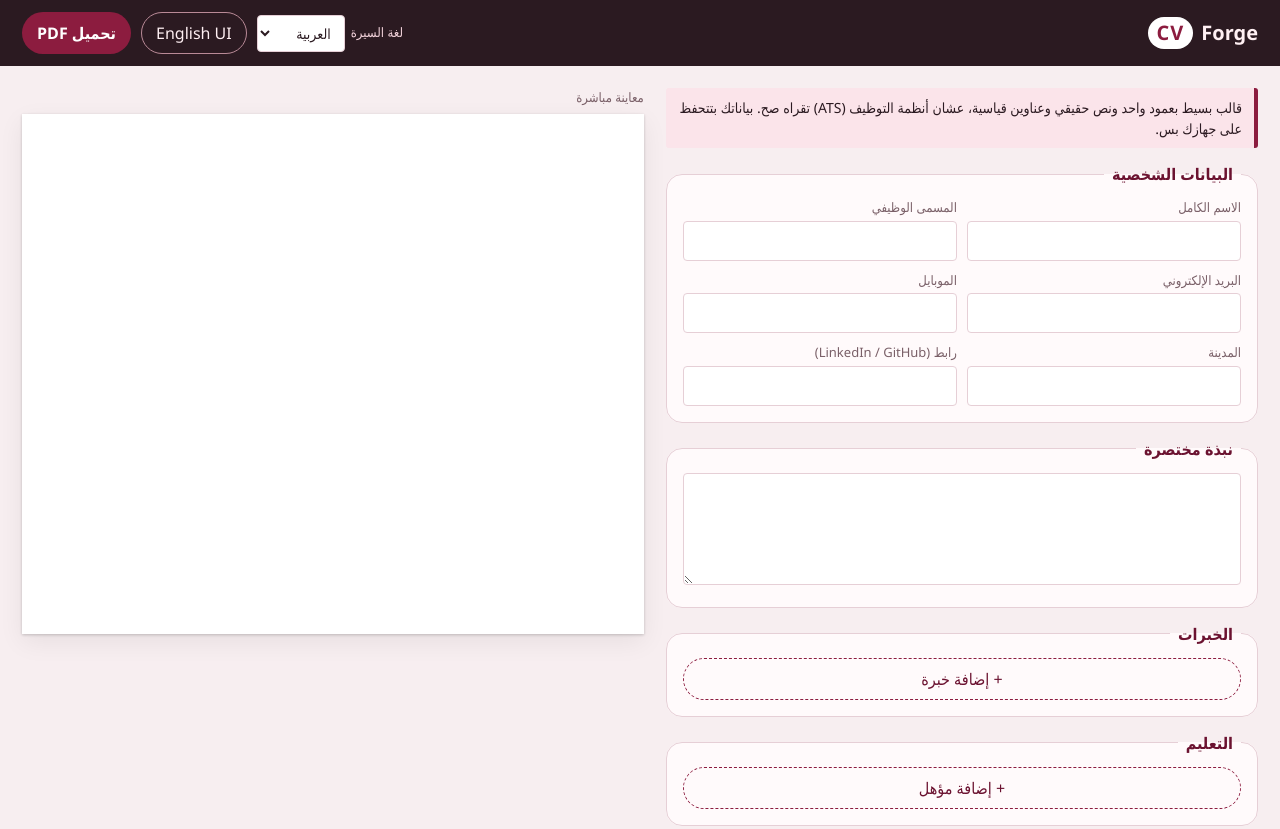
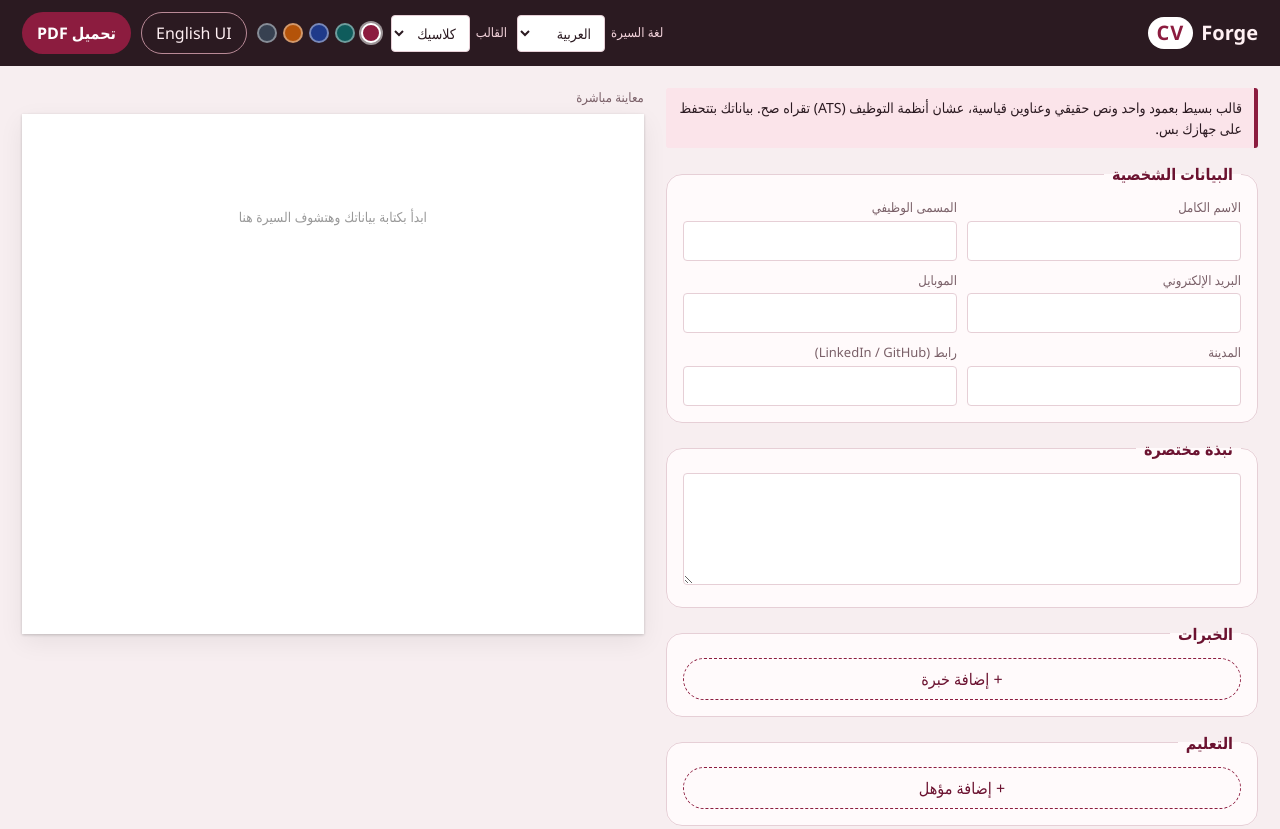
Before and after one commit to mostaaafaomran-ctrl/cvforge, a plain HTML site: page index.html in a window 1280 px wide. Shown: the top 829 px of the page. Drawn offline with Linux system fonts and the light colour scheme.

Commit message:
Update index.html

```diff
--- a/index.html
+++ b/index.html
@@ -12,6 +12,9 @@
   <div class="bar">
     <label class="lbl"><span data-t="cvLang">لغة السيرة</span>
       <select id="cvLang"><option value="ar">العربية</option><option value="en">English</option></select></label>
+    <label class="lbl"><span data-t="tpl">القالب</span>
+      <select id="tpl"></select></label>
+    <div class="sw" id="sw" role="group" aria-label="color"></div>
     <button id="uiLang" class="ghost">English UI</button>
     <button id="printBtn" class="primary" data-t="download">تحميل PDF</button>
   </div>
```
